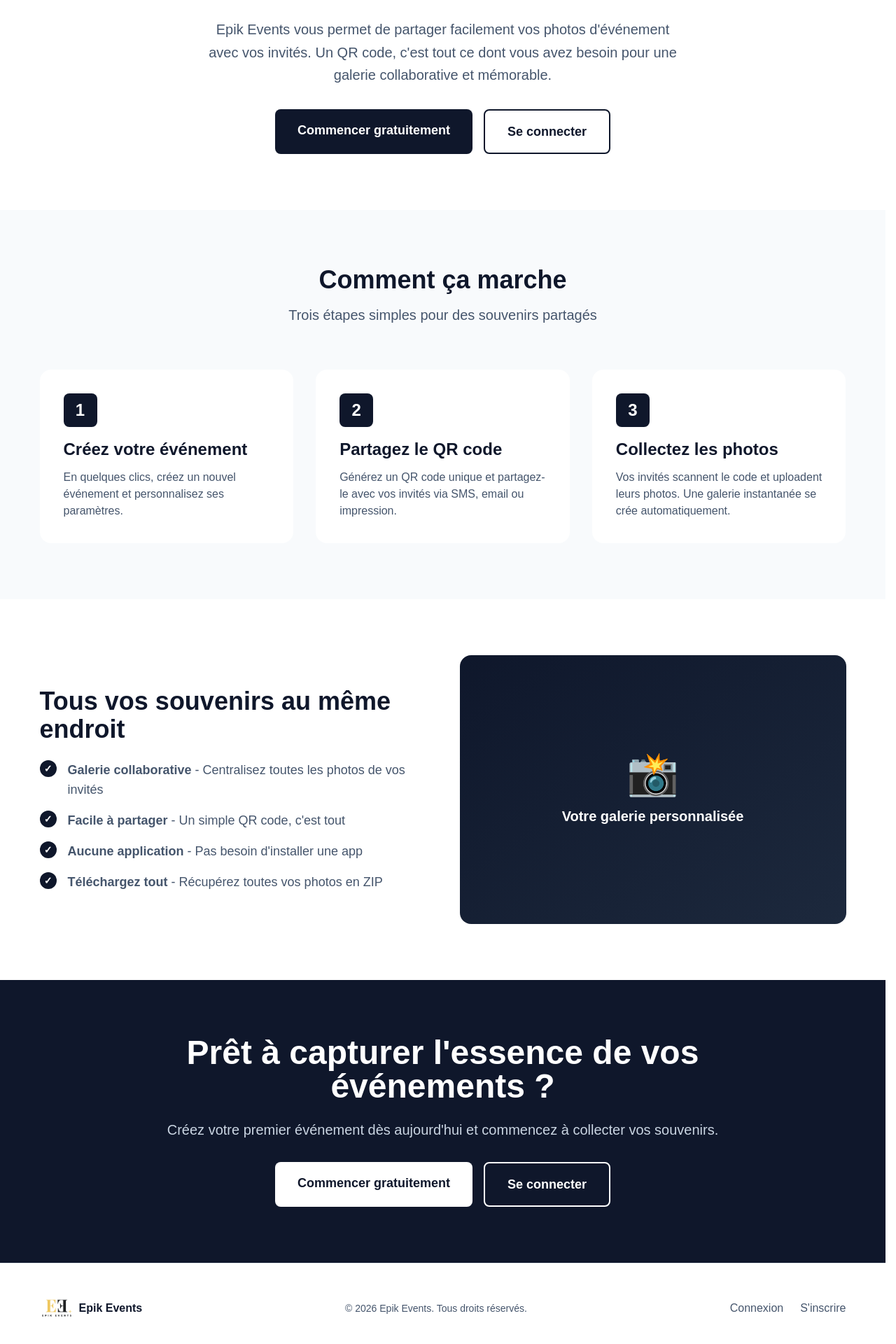
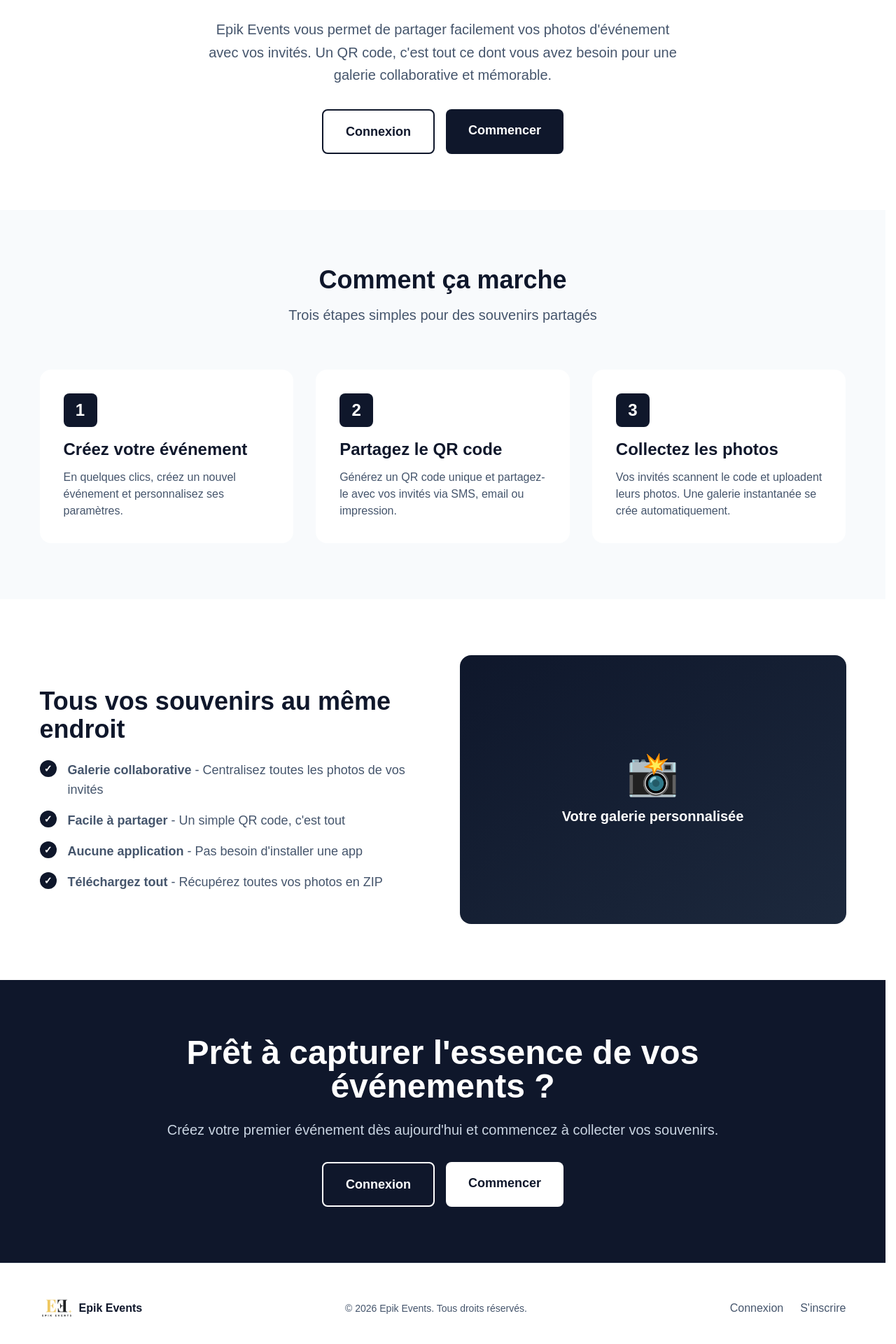
Before and after one commit to rodriguesr-sfeir/event-app, a Next.js app in the folder frontend/: page / in a window 1280 px wide. Shown: the part 306-2226 px from the top of the page at 70% size. Built offline with nearby package versions, Linux system fonts and the light colour scheme.

Commit message:
🎨 Fix: Invert button order and update text

```diff
--- a/frontend/src/app/page.tsx
+++ b/frontend/src/app/page.tsx
@@ -46,16 +46,16 @@ export default function HomePage() {
           </p>
           <div className="flex flex-col sm:flex-row gap-4 justify-center">
             <Link
+              href="/client/login"
+              className="px-8 py-4 border-2 border-slate-900 text-slate-900 font-semibold rounded-lg hover:bg-slate-50 transition text-lg"
+            >
+              Connexion
+            </Link>
+            <Link
               href="/client/signup"
               className="px-8 py-4 bg-slate-900 text-white font-semibold rounded-lg hover:bg-slate-800 transition text-lg"
             >
-              Commencer gratuitement
-            </Link>
-            <Link
-              href="/client/login"
-              className="px-8 py-4 border-2 border-slate-900 text-slate-900 font-semibold rounded-lg hover:bg-slate-50 transition text-lg"
-            >
-              Se connecter
+              Commencer
             </Link>
           </div>
         </div>
@@ -192,16 +192,16 @@ export default function HomePage() {
           </p>
           <div className="flex flex-col sm:flex-row gap-4 justify-center">
             <Link
+              href="/client/login"
+              className="px-8 py-4 border-2 border-white text-white font-semibold rounded-lg hover:bg-slate-800 transition text-lg"
+            >
+              Connexion
+            </Link>
+            <Link
               href="/client/signup"
               className="px-8 py-4 bg-white text-slate-900 font-semibold rounded-lg hover:bg-slate-100 transition text-lg"
             >
-              Commencer gratuitement
-            </Link>
-            <Link
-              href="/client/login"
-              className="px-8 py-4 border-2 border-white text-white font-semibold rounded-lg hover:bg-slate-800 transition text-lg"
-            >
-              Se connecter
+              Commencer
             </Link>
           </div>
         </div>
```
